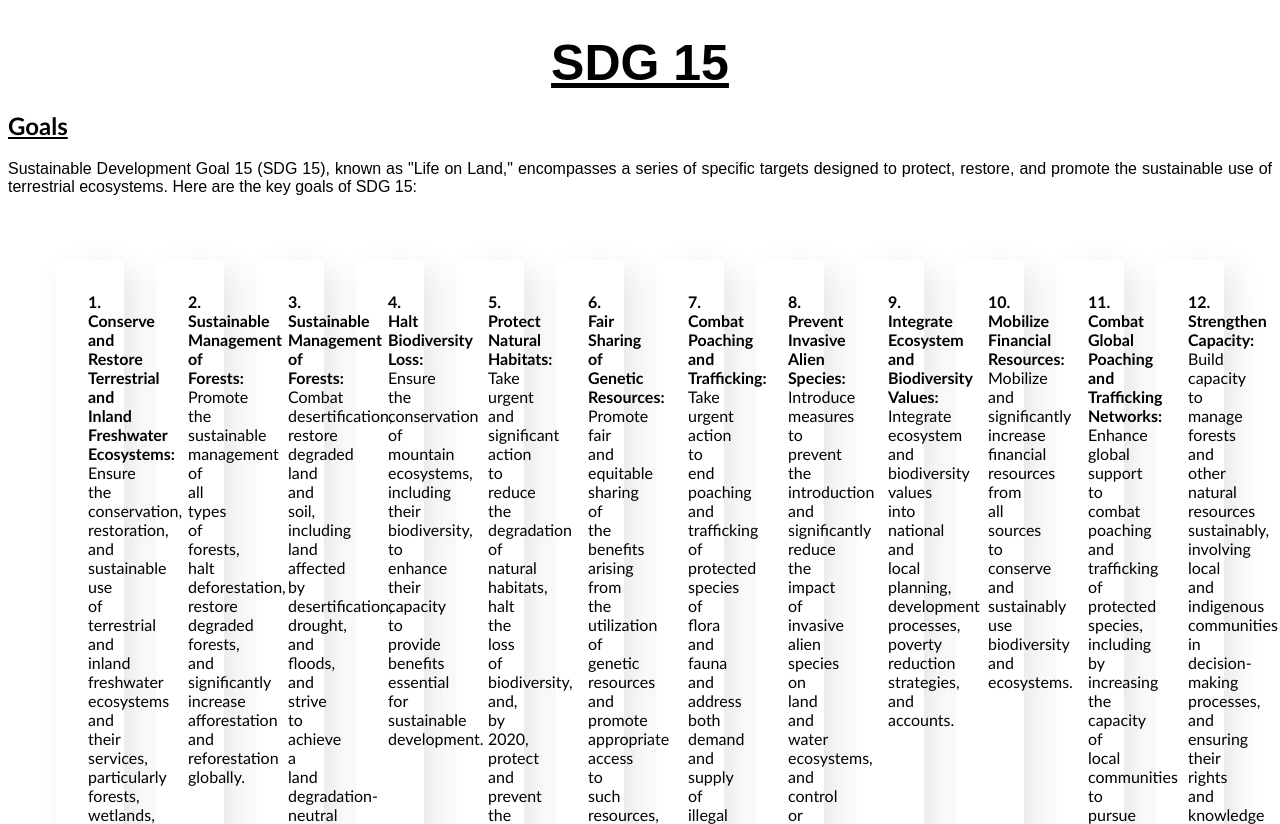
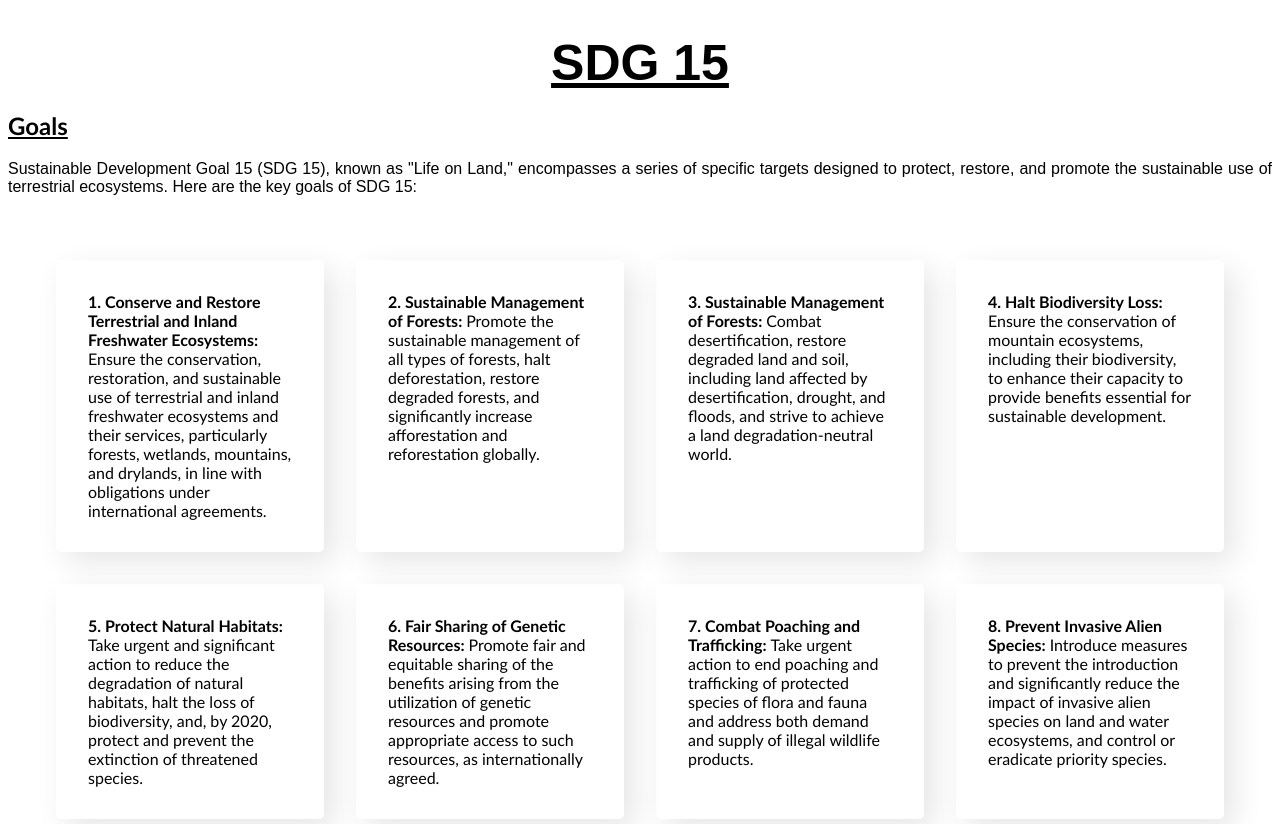
Before and after one commit to Oberhaupt-Yoshi/SDG-15-Life-on-Land, a plain HTML site: page index.html in a window 1280 px wide. Shown: the top 824 px of the page. Drawn offline with Linux system fonts and the light colour scheme.

Commit message:
Update stylesheet.css

```diff
--- a/stylesheet.css
+++ b/stylesheet.css
@@ -26,7 +26,7 @@ a {
    display: grid;
 	padding: 3em;
     grid-gap: 2em;
-    grid-template-columns: repeat(auto-fit, minmax(50px,1fr));
+    grid-template-columns: repeat(auto-fit, minmax(250px,1fr));
 }
 
 .goal {
```
